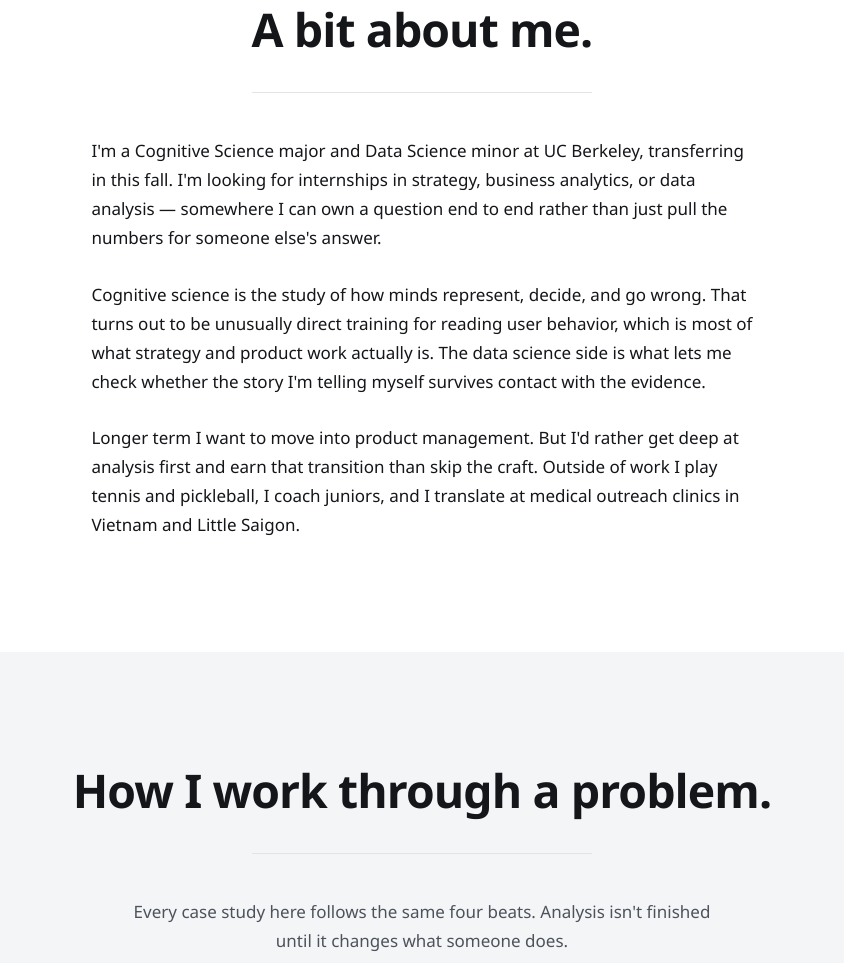
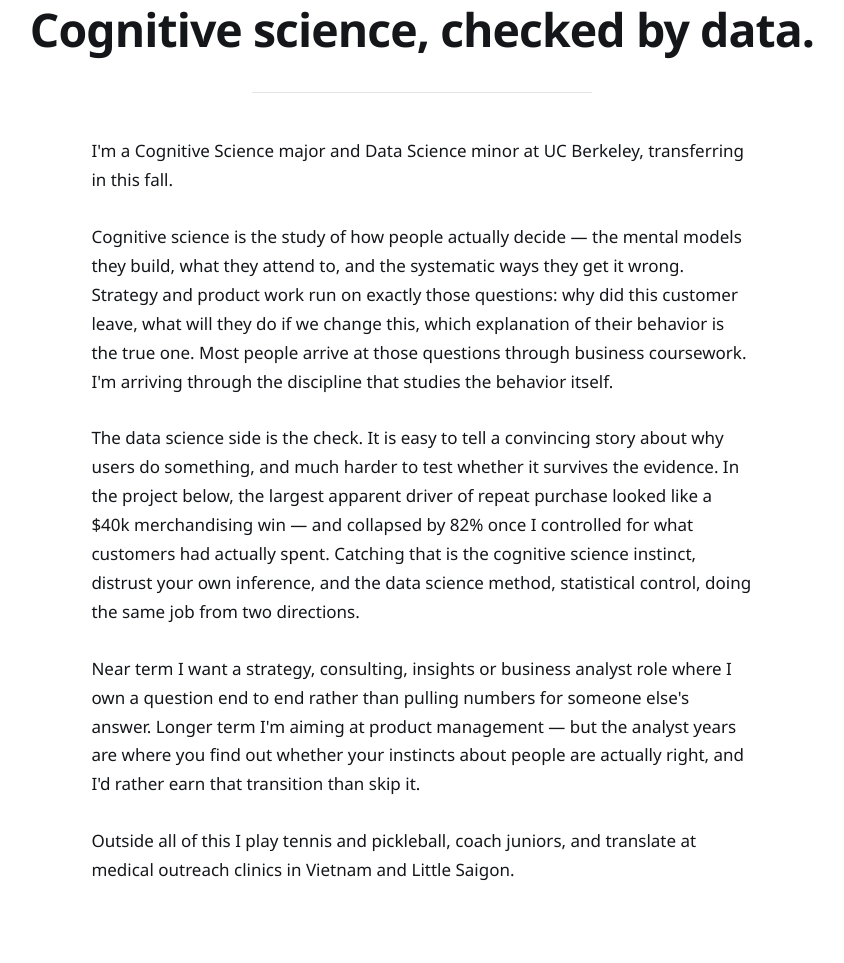
Before and after one commit to paytonnguyen-creator/ecommerce-customer-retention-analysis, a plain HTML site: page index.html in a window 1280 px wide. Shown: the part 909-1872 px from the top of the page, without its empty margins (218-1062 px from the left). Drawn offline with Linux system fonts and the light colour scheme.

Commit message:
Rename Work to Projects; make the cogsci + DS pairing the argument
"Selected work" reads thin next to a single project, so the section, the nav,
the hero button and the case study's back links are all now "Projects".

The bigger change is positioning. The two majors were previously mentioned and
left to speak for themselves; now they carry a claim:

- Cognitive science studies how people actually decide -- mental models, what
  they attend to, the systematic ways they get it wrong -- which is the same
  subject as customer behavior with the marketing vocabulary stripped out.
  Most candidates reach those questions through business coursework.
- Data science is the check on it: easy to tell a convincing story about user
  behavior, hard to test whether it survives evidence.
- The claim is then evidenced rather than asserted, using this project's own
  result: the largest apparent driver collapsed 82% under control. That is the
  cognitive science instinct and the data science method doing one job.

The trajectory is stated plainly in both About and Contact -- strategy,
consulting, insights or analyst now, product management later, with the
analyst years framed as where you learn whether your instincts about people
are right rather than as a detour.

Also: the approach section credits research method for the four beats, three
skill cards say what they are for instead of what they are, the education
column explains why the pairing is deliberate, and the page title and social
description lead with strategy.

Co-Authored-By: Claude Opus 5 <noreply@anthropic.com>
Claude-Session: https://claude.ai/code/session_01KrGuV5wVFRCgVRxsdbaFqA

```diff
--- a/index.html
+++ b/index.html
@@ -3,13 +3,13 @@
 <head>
 <meta charset="utf-8">
 <meta name="viewport" content="width=device-width, initial-scale=1">
-<title>Payton Nguyen — Data &amp; Strategy</title>
-<meta name="description" content="Payton Nguyen — UC Berkeley Cognitive Science, Data Science minor. Analytical case studies on customer behavior, retention, and product strategy.">
+<title>Payton Nguyen — Strategy &amp; Analytics</title>
+<meta name="description" content="Payton Nguyen — Cognitive Science and Data Science at UC Berkeley. Case studies on customer behavior and product strategy, for strategy, consulting and analyst roles.">
 
 <!-- Link previews (Slack, LinkedIn, iMessage). Update og:url if the site moves. -->
 <meta property="og:type" content="website">
-<meta property="og:title" content="Payton Nguyen — Data &amp; Strategy">
-<meta property="og:description" content="Cognitive Science and Data Science at UC Berkeley. Case studies on customer behavior, retention, and product strategy.">
+<meta property="og:title" content="Payton Nguyen — Strategy &amp; Analytics">
+<meta property="og:description" content="Cognitive science for why people decide the way they do; data science for checking whether I'm right. Case studies in customer behavior and product strategy.">
 <meta property="og:url" content="https://paytonnguyen-creator.github.io/ecommerce-customer-retention-analysis/">
 <meta name="twitter:card" content="summary">
 
@@ -28,7 +28,7 @@
       <a href="#about">About</a>
       <a href="#approach">Approach</a>
       <a href="#skills">Skills</a>
-      <a href="#work">Work</a>
+      <a href="#work">Projects</a>
       <a href="#background">Background</a>
       <a href="#contact">Contact</a>
     </nav>
@@ -140,7 +140,7 @@
 
     <div class="hero-actions">
       <a class="ghost-btn" href="assets/resume.pdf" target="_blank" rel="noopener">Résumé</a>
-      <a class="ghost-btn" href="#work">Work</a>
+      <a class="ghost-btn" href="#work">Projects</a>
       <a class="ghost-btn" href="#contact">Contact</a>
     </div>
   </div>
@@ -169,27 +169,43 @@
 <!-- ── ABOUT ──────────────────────────────────────────────────────────── -->
 <section class="sec" id="about">
   <div class="wrap">
-    <h2 class="sec-title">A bit about me.</h2>
+    <h2 class="sec-title">Cognitive science, checked by data.</h2>
     <div class="rule" aria-hidden="true"></div>
 
     <div class="prose">
       <p>
         I'm a Cognitive Science major and Data Science minor at UC Berkeley,
-        transferring in this fall. I'm looking for internships in strategy,
-        business analytics, or data analysis — somewhere I can own a question
-        end to end rather than just pull the numbers for someone else's answer.
+        transferring in this fall.
       </p>
       <p>
-        Cognitive science is the study of how minds represent, decide, and go
-        wrong. That turns out to be unusually direct training for reading user
-        behavior, which is most of what strategy and product work actually is.
-        The data science side is what lets me check whether the story I'm
-        telling myself survives contact with the evidence.
+        Cognitive science is the study of how people actually decide — the
+        mental models they build, what they attend to, and the systematic ways
+        they get it wrong. Strategy and product work run on exactly those
+        questions: why did this customer leave, what will they do if we change
+        this, which explanation of their behavior is the true one. Most people
+        arrive at those questions through business coursework. I'm arriving
+        through the discipline that studies the behavior itself.
       </p>
       <p>
-        Longer term I want to move into product management. But I'd rather get
-        deep at analysis first and earn that transition than skip the craft.
-        Outside of work I play tennis and pickleball, I coach juniors, and I
+        The data science side is the check. It is easy to tell a convincing
+        story about why users do something, and much harder to test whether it
+        survives the evidence. In the project below, the largest apparent
+        driver of repeat purchase looked like a $40k merchandising win — and
+        collapsed by 82% once I controlled for what customers had actually
+        spent. Catching that is the cognitive science instinct, distrust your
+        own inference, and the data science method, statistical control, doing
+        the same job from two directions.
+      </p>
+      <p>
+        Near term I want a strategy, consulting, insights or business analyst
+        role where I own a question end to end rather than pulling numbers for
+        someone else's answer. Longer term I'm aiming at product management —
+        but the analyst years are where you find out whether your instincts
+        about people are actually right, and I'd rather earn that transition
+        than skip it.
+      </p>
+      <p>
+        Outside all of this I play tennis and pickleball, coach juniors, and
         translate at medical outreach clinics in Vietnam and Little Saigon.
       </p>
     </div>
@@ -202,8 +218,9 @@
     <h2 class="sec-title">How I work through a problem.</h2>
     <div class="rule" aria-hidden="true"></div>
     <p class="sec-sub">
-      Every case study here follows the same four beats. Analysis isn't
-      finished until it changes what someone does.
+      The same four beats every time — a habit borrowed from research method:
+      say what would prove you wrong before you look. Analysis isn't finished
+      until it changes what someone does.
     </p>
 
     <ol class="steps">
@@ -248,7 +265,7 @@
       <article class="card">
         <svg class="ic" viewBox="0 0 48 48" aria-hidden="true"><path d="M8 34c6-2 8-16 14-16s6 12 12 12 6-6 6-6"/><path d="M8 40h32"/><path d="M8 8v32"/></svg>
         <h3>Statistical modeling</h3>
-        <p>Logistic regression · Validation</p>
+        <p>Regression · Controlling for confounds</p>
       </article>
 
       <article class="card">
@@ -284,13 +301,13 @@
       <article class="card">
         <svg class="ic" viewBox="0 0 48 48" aria-hidden="true"><path d="M24 8c-8 0-14 5-14 12 0 4 2 7 5 9v5a2 2 0 0 0 2 2h14a2 2 0 0 0 2-2v-5c3-2 5-5 5-9 0-7-6-12-14-12z"/><path d="M19 34h10"/></svg>
         <h3>Cognitive science</h3>
-        <p>Decision-making · Behavioral models</p>
+        <p>Decision-making · Why users behave that way</p>
       </article>
 
       <article class="card">
         <svg class="ic" viewBox="0 0 48 48" aria-hidden="true"><path d="M12 8h18l8 8v24a2 2 0 0 1-2 2H12a2 2 0 0 1-2-2V10a2 2 0 0 1 2-2z"/><path d="M30 8v8h8M17 26h14M17 33h10"/></svg>
         <h3>Product thinking</h3>
-        <p>PRDs · Success metrics</p>
+        <p>PRDs · Success &amp; kill criteria</p>
       </article>
 
     </div>
@@ -305,10 +322,10 @@
 <!-- ── WORK ───────────────────────────────────────────────────────────── -->
 <section class="sec sec-alt" id="work">
   <div class="wrap">
-    <h2 class="sec-title">Selected work</h2>
+    <h2 class="sec-title">Projects</h2>
     <div class="rule" aria-hidden="true"></div>
     <p class="sec-sub">
-      Each project is written up as a case study — problem, approach, what the
+      Written up as case studies rather than repos — the question, what the
       data actually said, and the recommendation I'd defend in a room.
     </p>
 
@@ -358,6 +375,12 @@
 
         <p class="org">Irvine Valley College</p>
         <p class="org-note">Primary transfer institution · GPA 3.89</p>
+
+        <p class="org-note" style="margin-top:1.4rem">
+          The pairing is deliberate: cognitive science supplies the hypotheses
+          about why people behave a certain way, data science decides which of
+          them survive.
+        </p>
       </div>
 
       <div class="bg-col">
@@ -405,8 +428,9 @@
     <h2 class="sec-title">Get in touch.</h2>
     <div class="rule" aria-hidden="true"></div>
     <p class="sec-sub">
-      I'm looking for internships in strategy, business analytics, or data
-      analysis. Happy to talk about anything on this site.
+      I'm looking for internships in strategy, consulting, insights or business
+      analytics — on the way to product management, the long way round. Happy
+      to argue about anything on this site.
     </p>
     <div class="hero-actions hero-actions-row">
       <a class="ghost-btn" href="mailto:paytonnguyen@berkeley.edu">Email</a>
```
Also changed, not shown: case-study.html (+3 -3 lines).
